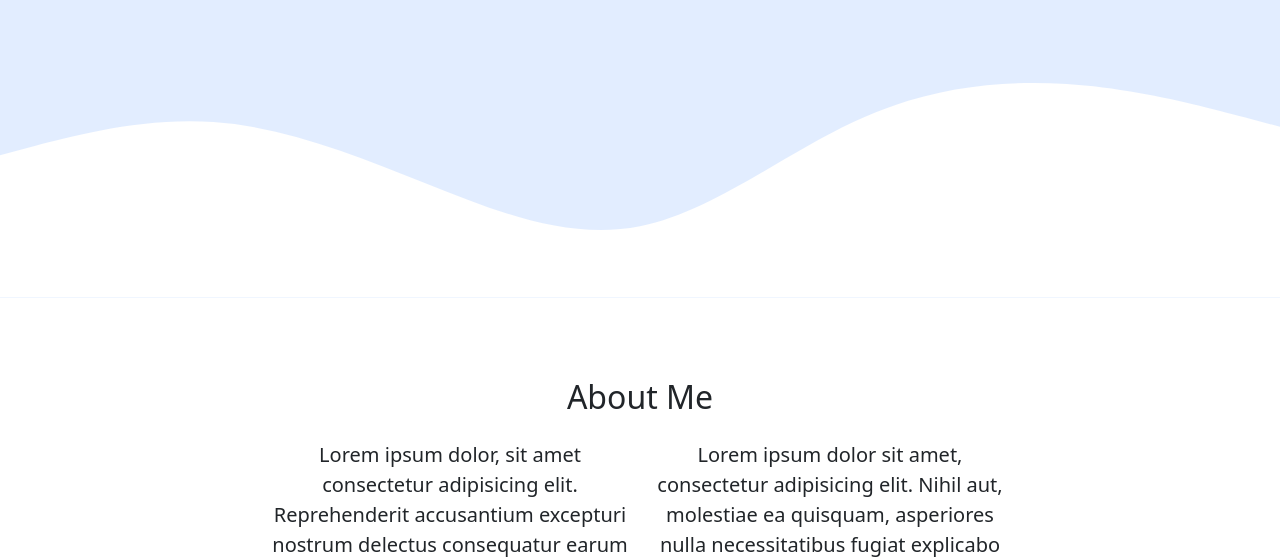
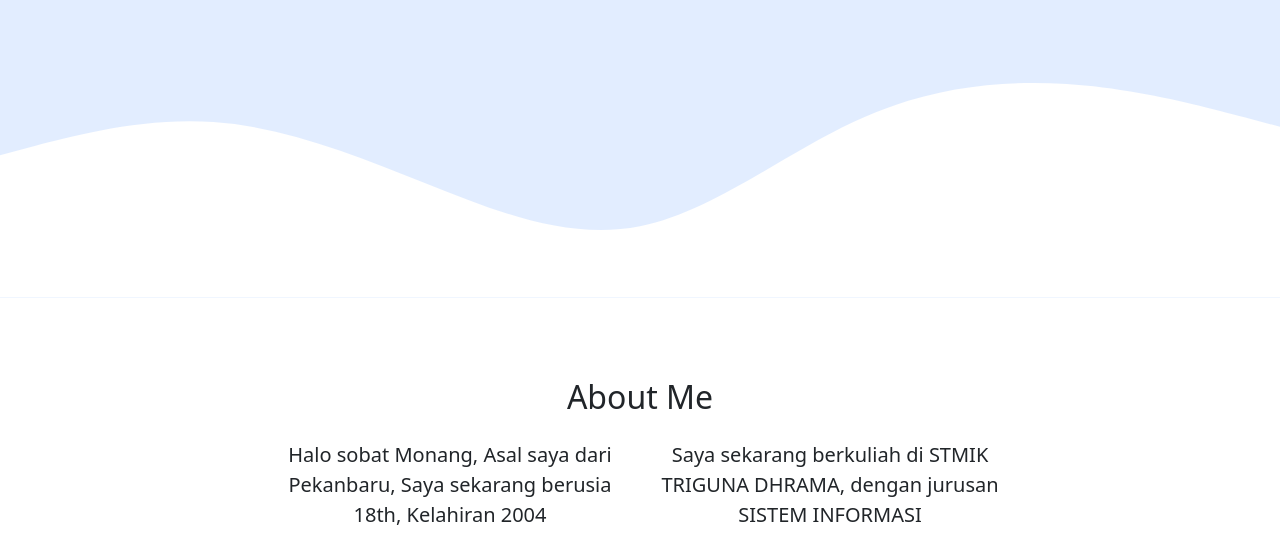
Before and after one commit to monang28/monang28.github.io, a plain HTML site: page index.html in a window 1280 px wide. Shown: the part 404-963 px from the top of the page. Drawn offline with nearby package versions, Linux system fonts and the light colour scheme.

Commit message:
Add files via upload

```diff
--- a/index.html
+++ b/index.html
@@ -77,10 +77,10 @@
         </div>
         <div class="row justify-content-center fs-5 text-center">
           <div class="col-md-4 mb-3">
-            <p>Lorem ipsum dolor, sit amet consectetur adipisicing elit. Reprehenderit accusantium excepturi nostrum delectus consequatur earum error aliquam consectetur soluta eveniet.</p>
+            <p>Halo sobat Monang, Asal saya dari Pekanbaru, Saya sekarang berusia 18th, Kelahiran 2004</p>
           </div>
           <div class="col-md-4 mb-3">
-            <p>Lorem ipsum dolor sit amet, consectetur adipisicing elit. Nihil aut, molestiae ea quisquam, asperiores nulla necessitatibus fugiat explicabo nam nobis consequuntur dicta aspernatur sequi quia!</p>
+            <p>Saya sekarang berkuliah di STMIK TRIGUNA DHRAMA, dengan jurusan SISTEM INFORMASI</p>
           </div>
         </div>
       </div>
```
